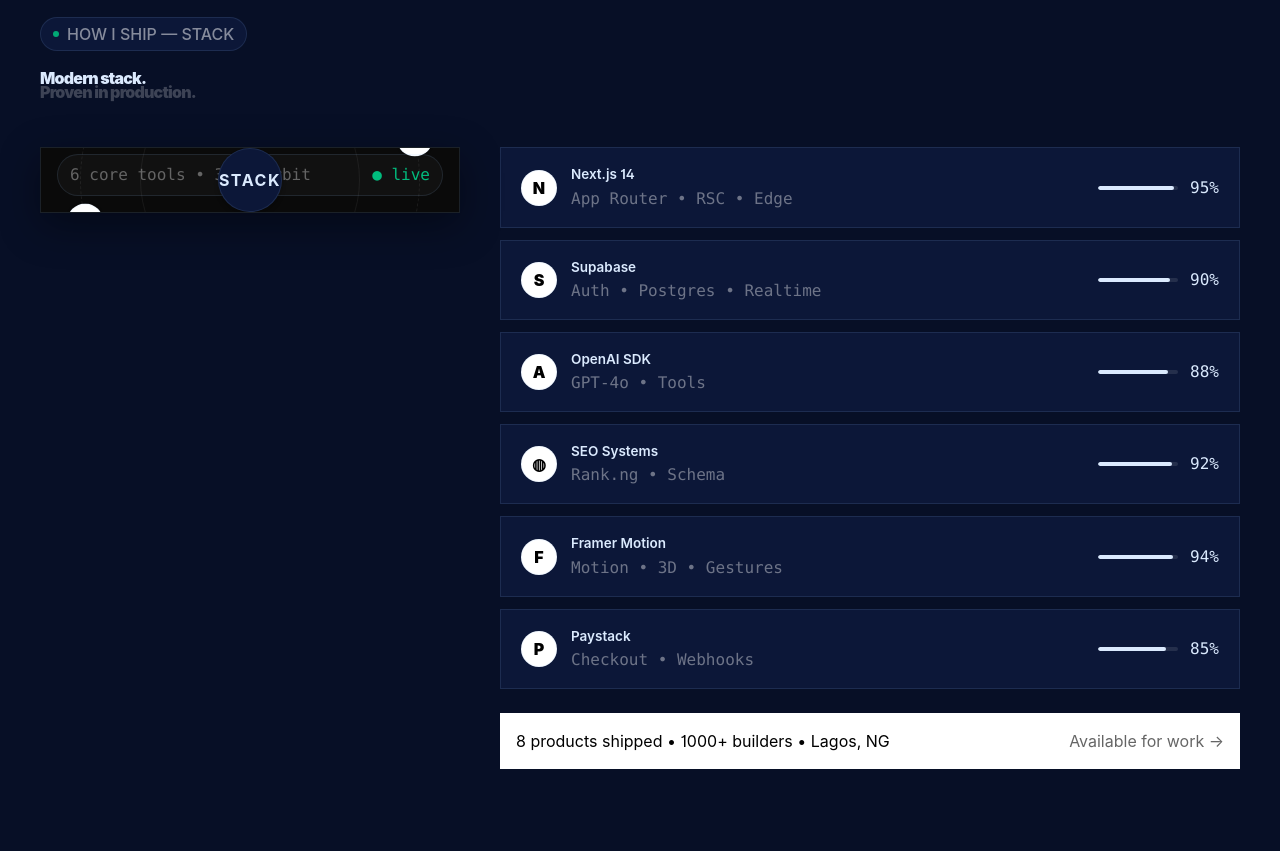
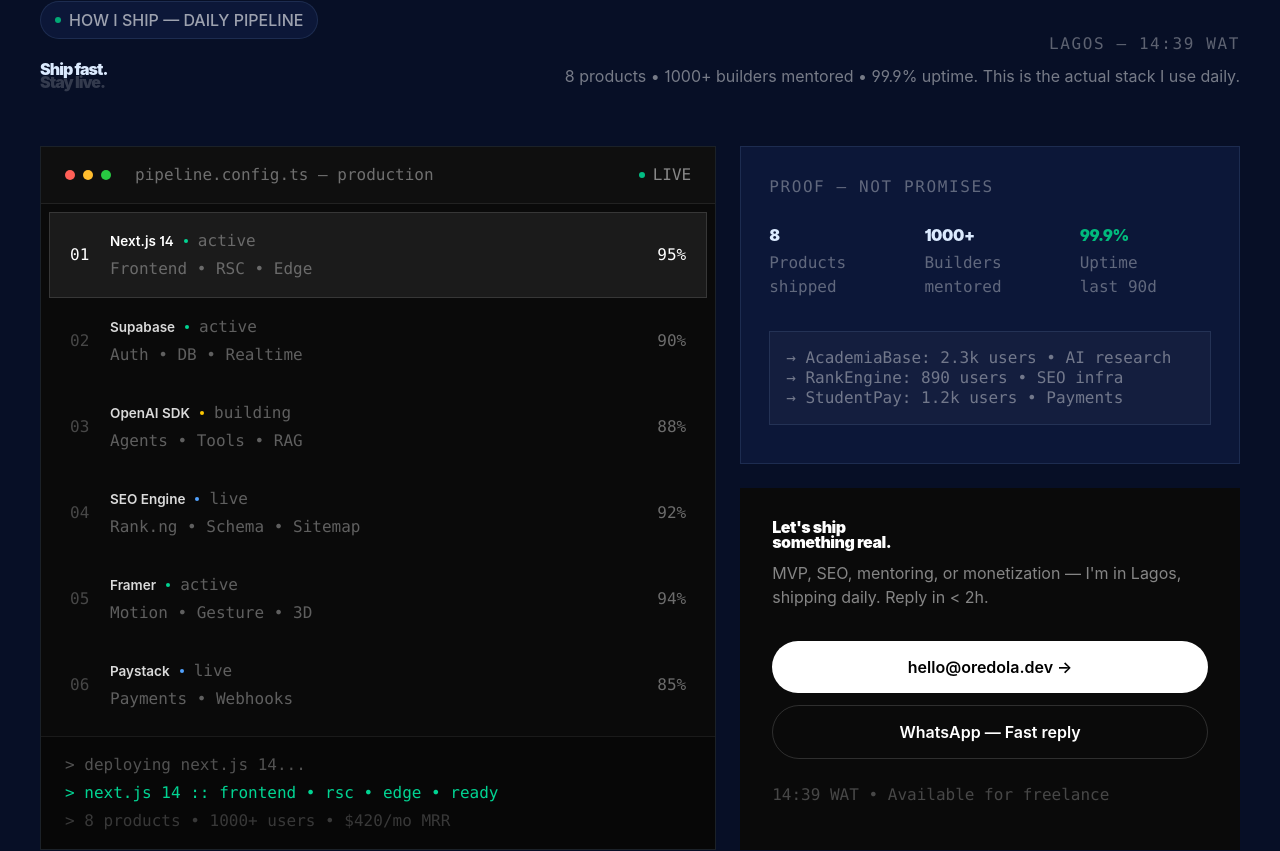
Before and after one commit to GNetSolution/oredola-dev, a Next.js app: page / in a window 1280 px wide. Shown: the part 2750-3601 px from the top of the page. Built offline with nearby package versions, Linux system fonts and the light colour scheme.

Commit message:
feat: new premium pipeline format - unique, no orbit, Linear-style

```diff
--- a/src/components/StackContact.tsx
+++ b/src/components/StackContact.tsx
@@ -1,85 +1,104 @@
 "use client";
 import { motion } from "framer-motion";
+import { useEffect, useState } from "react";
 import { useTheme, THEMES } from "@/components/ThemeProvider";
 
-const STACK = [
-  { name: "Next.js 14", sub: "App Router • RSC • Edge", pct: 95, icon: "N" },
-  { name: "Supabase", sub: "Auth • Postgres • Realtime", pct: 90, icon: "S" },
-  { name: "OpenAI SDK", sub: "GPT-4o • Tools", pct: 88, icon: "A" },
-  { name: "SEO Systems", sub: "Rank.ng • Schema", pct: 92, icon: "◍" },
-  { name: "Framer Motion", sub: "Motion • 3D • Gestures", pct: 94, icon: "F" },
-  { name: "Paystack", sub: "Checkout • Webhooks", pct: 85, icon: "P" },
+const PIPELINE = [
+  { step: "01", name: "Next.js 14", role: "Frontend • RSC • Edge", status: "active", metric: "95%", bar: 95 },
+  { step: "02", name: "Supabase", role: "Auth • DB • Realtime", status: "active", metric: "90%", bar: 90 },
+  { step: "03", name: "OpenAI SDK", role: "Agents • Tools • RAG", status: "building", metric: "88%", bar: 88 },
+  { step: "04", name: "SEO Engine", role: "Rank.ng • Schema • Sitemap", status: "live", metric: "92%", bar: 92 },
+  { step: "05", name: "Framer", role: "Motion • Gesture • 3D", status: "active", metric: "94%", bar: 94 },
+  { step: "06", name: "Paystack", role: "Payments • Webhooks", status: "live", metric: "85%", bar: 85 },
 ];
 
-export default function StackContact() {
+export default function StackAndContact() {
   const { theme } = useTheme();
   const t = THEMES[theme];
   const isLight = theme === "light";
-
+  const [time, setTime] = useState("");
+  const [active, setActive] = useState(0);
+  useEffect(() => {
+    const tick = () => setTime(new Date().toLocaleTimeString("en-NG", { timeZone: "Africa/Lagos", hour: "2-digit", minute: "2-digit" }) + " WAT");
+    tick(); const i = setInterval(tick, 1000); return () => clearInterval(i);
+  }, []);
   return (
-    <section id="stack" className="mx-auto max-w- px-6 md:px-10 py-20 md:py-28 border-t" style={{ borderColor: t.border, background: t.bg }}>
-      <div className="mb-12">
-        <div className="inline-flex items-center gap-2 rounded-full border px-3 py-1 text- font-medium" style={{ borderColor: t.border, background: t.card, color: isLight? "rgba(0,0,0,0.6)" : "rgba(255,255,255,0.5)" }}>
-          <span className="h-1.5 w-1.5 rounded-full bg-emerald-500 animate-pulse" /> HOW I SHIP — STACK
+    <section id="stack" className="relative mx-auto max-w- px-6 md:px-10 py-24 border-t" style={{ borderColor: t.border, background: t.bg }}>
+      <div className="flex flex-col md:flex-row md:items-end justify-between gap-6 mb-14">
+        <div>
+          <div className="inline-flex items-center gap-2 rounded-full border px-3.5 py-1.5 text- font-medium" style={{ borderColor: t.border, background: t.card, color: isLight? "rgba(0,0,0,0.6)" : "rgba(255,255,255,0.6)" }}>
+            <span className="h-1.5 w-1.5 rounded-full bg-emerald-500 animate-pulse" /> HOW I SHIP — DAILY PIPELINE
+          </div>
+          <h2 className="mt-6 text- md:text- font-black tracking-[-0.06em] leading-[0.85]" style={{ color: t.fg }}>
+            Ship fast.<br />
+            <span style={{ color: isLight? "rgba(0,0,0,0.15)" : "rgba(255,255,255,0.18)" }}>Stay live.</span>
+          </h2>
         </div>
-        <h2 className="mt-5 text- md:text- font-black tracking-[-0.05em] leading-[0.9]" style={{ color: t.fg }}>
-          Modern stack.<br /><span style={{ color: isLight? "rgba(0,0,0,0.22)" : "rgba(255,255,255,0.22)" }}>Proven in production.</span>
-        </h2>
+        <div className="md:text-right">
+          <div className="text- font-mono tracking-widest" style={{ color: isLight? "rgba(0,0,0,0.35)" : "rgba(255,255,255,0.35)" }}>LAGOS — {time}</div>
+          <div className="mt-2 text- max-w- leading-[1.6]" style={{ color: isLight? "rgba(0,0,0,0.55)" : "rgba(255,255,255,0.45)" }}>8 products • 1000+ builders mentored • 99.9% uptime. This is the actual stack I use daily.</div>
+        </div>
       </div>
-
-      <div className="grid grid-cols-1 lg:grid-cols-[420px_1fr] gap-10 items-start">
-
-        {/* LEFT - SEPARATE ORBIT - BEAUTIFUL */}
-        <div className="relative rounded- border h- overflow-hidden flex items-center justify-center" style={{ background: isLight? "#fff" : "#0a0a0a", borderColor: t.border, boxShadow: isLight? "0 12px 40px rgba(0,0,0,0.06)" : "0 12px 40px rgba(0,0,0,0.4)" }}>
-          {/* Rings */}
-          <div className="absolute rounded-full border border-dashed" style={{ width: 340, height: 340, borderColor: isLight? "rgba(0,0,0,0.08)" : "rgba(255,255,255,0.08)" }} />
-          <div className="absolute rounded-full border" style={{ width: 220, height: 220, borderColor: isLight? "rgba(0,0,0,0.05)" : "rgba(255,255,255,0.06)" }} />
-
-          {/* Orbiting Icons - Single Clean Ring */}
-          <motion.div className="absolute" style={{ width: 340, height: 340 }} animate={{ rotate: 360 }} transition={{ duration: 30, repeat: Infinity, ease: "linear" }}>
-            {STACK.map((s, i) => {
-              const angle = (i / STACK.length) * 360;
-              return (
-                <div key={s.name} className="absolute left-1/2 top-1/2" style={{ transform: `translate(-50%, -50%) rotate(${angle}deg) translateY(-170px)` }}>
-                  <motion.div className="w-9 h-9 rounded-full border flex items-center justify-center text- font-black shadow-sm" style={{ background: isLight? "#0a0a0a" : "#fff", color: isLight? "#fff" : "#000", borderColor: t.border }} animate={{ rotate: -360 }} transition={{ duration: 30, repeat: Infinity, ease: "linear" }}>
-                    {s.icon}
-                  </motion.div>
+      <div className="grid grid-cols-1 lg:grid-cols-[1.15fr_0.85fr] gap-6">
+        <div className="relative rounded- border overflow-hidden" style={{ background: "#0a0a0a", borderColor: isLight? "#0a0a0a" : t.border }}>
+          <div className="flex items-center justify-between px-6 py-4 border-b" style={{ borderColor: "rgba(255,255,255,0.08)", background: "rgba(255,255,255,0.02)" }}>
+            <div className="flex items-center gap-2">
+              <div className="h-2.5 w-2.5 rounded-full bg-[#ff5f57]" />
+              <div className="h-2.5 w-2.5 rounded-full bg-[#ffbd2e]" />
+              <div className="h-2.5 w-2.5 rounded-full bg-[#28ca42]" />
+              <div className="ml-4 text- font-mono text-white/40">pipeline.config.ts — production</div>
+            </div>
+            <div className="flex items-center gap-2"><span className="h-1.5 w-1.5 rounded-full bg-emerald-400 animate-pulse" /><span className="text- font-mono text-white/50">LIVE</span></div>
+          </div>
+          <div className="p-2">
+            {PIPELINE.map((p, i) => (
+              <button key={p.name} onClick={() => setActive(i)} className="w-full text-left rounded- px-5 py-4 flex items-center justify-between transition-all duration-200" style={{ background: active===i? "rgba(255,255,255,0.07)" : "transparent", border: `1px solid ${active===i? "rgba(255,255,255,0.12)" : "transparent"}` }}>
+                <div className="flex items-center gap-4">
+                  <div className="font-mono text- w-6" style={{ color: active===i? "#fff" : "rgba(255,255,255,0.25)" }}>{p.step}</div>
+                  <div>
+                    <div className="flex items-center gap-2.5">
+                      <div className="text-[13.5px] font-semibold" style={{ color: active===i? "#fff" : "rgba(255,255,255,0.85)" }}>{p.name}</div>
+                      <div className={`h-1 w-1 rounded-full ${p.status==="active"? "bg-emerald-400" : p.status==="live"? "bg-blue-400" : "bg-yellow-400"}`} />
+                      <div className="text- font-mono" style={{ color: "rgba(255,255,255,0.35)" }}>{p.status}</div>
+                    </div>
+                    <div className="text- font-mono mt-1" style={{ color: "rgba(255,255,255,0.35)" }}>{p.role}</div>
+                  </div>
                 </div>
-              );
-            })}
-          </motion.div>
-
-          {/* Center */}
-          <div className="relative z-10 w-16 h-16 rounded-full border flex items-center justify-center text- font-bold tracking-widest shadow-md" style={{ background: t.card, borderColor: t.border, color: t.fg }}>STACK</div>
-
-          {/* Bottom label */}
-          <div className="absolute bottom-4 left-4 right-4 flex justify-between text- font-mono rounded-full border px-3 py-2" style={{ borderColor: t.border, background: isLight? "rgba(0,0,0,0.02)" : "rgba(255,255,255,0.03)", color: isLight? "rgba(0,0,0,0.4)" : "rgba(255,255,255,0.35)" }}>
-            <span>6 core tools • 360° orbit</span><span className="text-emerald-500">● live</span>
+                <div className="flex items-center gap-4">
+                  <div className="hidden md:block w- h-1 rounded-full overflow-hidden bg-white/10"><motion.div initial={{ width: 0 }} animate={{ width: `${p.bar}%` }} transition={{ duration: 0.8, delay: i*0.05 }} className="h-full bg-white" /></div>
+                  <div className="font-mono text- w-8 text-right" style={{ color: active===i? "#fff" : "rgba(255,255,255,0.4)" }}>{p.metric}</div>
+                </div>
+              </button>
+            ))}
+          </div>
+          <div className="px-6 py-4 border-t font-mono text- space-y-1" style={{ borderColor: "rgba(255,255,255,0.08)", background: "rgba(0,0,0,0.3)" }}>
+            <div className="text-white/30">{`> deploying ${PIPELINE[active].name.toLowerCase()}...`}</div>
+            <div className="text-emerald-400">{`> ${PIPELINE[active].name.toLowerCase()} :: ${PIPELINE[active].role.toLowerCase()} • ready`}</div>
+            <div className="text-white/20">{`> 8 products • 1000+ users • $420/mo MRR`}</div>
           </div>
         </div>
-
-        {/* RIGHT - STACK LIST - MODERN PROFESSIONAL */}
-        <div className="grid gap-3">
-          {STACK.map((s) => (
-            <div key={s.name} className="group rounded- border px-5 py-4 flex items-center justify-between hover:shadow-[0_8px_30px_rgba(0,0,0,0.06)] transition-all" style={{ background: t.card, borderColor: t.border }}>
-              <div className="flex items-center gap-3.5">
-                <div className="w-9 h-9 rounded-full border flex items-center justify-center text- font-black" style={{ background: isLight? "#0a0a0a" : "#fff", color: isLight? "#fff" : "#000", borderColor: t.border }}>{s.icon}</div>
-                <div>
-                  <div className="text-[13.5px] font-semibold" style={{ color: t.fg }}>{s.name}</div>
-                  <div className="text- font-mono mt-0.5" style={{ color: isLight? "rgba(0,0,0,0.45)" : "rgba(255,255,255,0.4)" }}>{s.sub}</div>
-                </div>
-              </div>
-              <div className="flex items-center gap-3">
-                <div className="w-20 h-1 rounded-full overflow-hidden hidden md:block" style={{ background: isLight? "rgba(0,0,0,0.08)" : "rgba(255,255,255,0.1)" }}>
-                  <div className="h-full rounded-full" style={{ width: `${s.pct}%`, background: t.fg }} />
-                </div>
-                <span className="text- font-mono" style={{ color: t.fg }}>{s.pct}%</span>
-              </div>
+        <div className="grid grid-cols-1 gap-6">
+          <div className="rounded- border p-7" style={{ background: t.card, borderColor: t.border }}>
+            <div className="text- font-mono tracking-widest" style={{ color: isLight? "rgba(0,0,0,0.4)" : "rgba(255,255,255,0.35)" }}>PROOF — NOT PROMISES</div>
+            <div className="mt-6 grid grid-cols-3 gap-6">
+              <div><div className="text- font-black tracking-tight" style={{ color: t.fg }}>8</div><div className="text- font-mono mt-1" style={{ color: isLight? "rgba(0,0,0,0.45)" : "rgba(255,255,255,0.35)" }}>Products<br />shipped</div></div>
+              <div><div className="text- font-black tracking-tight" style={{ color: t.fg }}>1000+</div><div className="text- font-mono mt-1" style={{ color: isLight? "rgba(0,0,0,0.45)" : "rgba(255,255,255,0.35)" }}>Builders<br />mentored</div></div>
+              <div><div className="text- font-black tracking-tight text-emerald-500">99.9%</div><div className="text- font-mono mt-1" style={{ color: isLight? "rgba(0,0,0,0.45)" : "rgba(255,255,255,0.35)" }}>Uptime<br />last 90d</div></div>
             </div>
-          ))}
-          <div className="mt-3 rounded- p-4 text- flex justify-between items-center" style={{ background: isLight? "#0a0a0a" : "#fff", color: isLight? "#fff" : "#000" }}>
-            <span>8 products shipped • 1000+ builders • Lagos, NG</span>
-            <span className="opacity-60">Available for work →</span>
+            <div className="mt-8 rounded- border p-4 font-mono text- leading-5" style={{ borderColor: t.border, background: isLight? "rgba(0,0,0,0.02)" : "rgba(255,255,255,0.03)", color: isLight? "rgba(0,0,0,0.5)" : "rgba(255,255,255,0.4)" }}>
+              <div>→ AcademiaBase: 2.3k users • AI research</div>
+              <div>→ RankEngine: 890 users • SEO infra</div>
+              <div>→ StudentPay: 1.2k users • Payments</div>
+            </div>
+          </div>
+          <div className="rounded- p-8 text-white" style={{ background: "#0a0a0a" }}>
+            <h3 className="text- font-black tracking-[-0.03em] leading-[0.9]">Let's ship<br />something real.</h3>
+            <p className="mt-3 text- leading-[1.5] text-white/50 max-w-">MVP, SEO, mentoring, or monetization — I'm in Lagos, shipping daily. Reply in &lt; 2h.</p>
+            <div className="mt-8 flex flex-col gap-3">
+              <a href="mailto:hello@oredola.dev" className="rounded-full bg-white text-black px-6 py-3.5 text-center text- font-semibold hover:opacity-90 transition">hello@oredola.dev →</a>
+              <a href="https://wa.me/234XXXXXXXX" className="rounded-full border border-white/15 text-white px-6 py-3.5 text-center text- font-semibold hover:bg-white/5 transition">WhatsApp — Fast reply</a>
+            </div>
+            <div className="mt-6 font-mono text- text-white/25">{time} • Available for freelance</div>
           </div>
         </div>
       </div>
```
